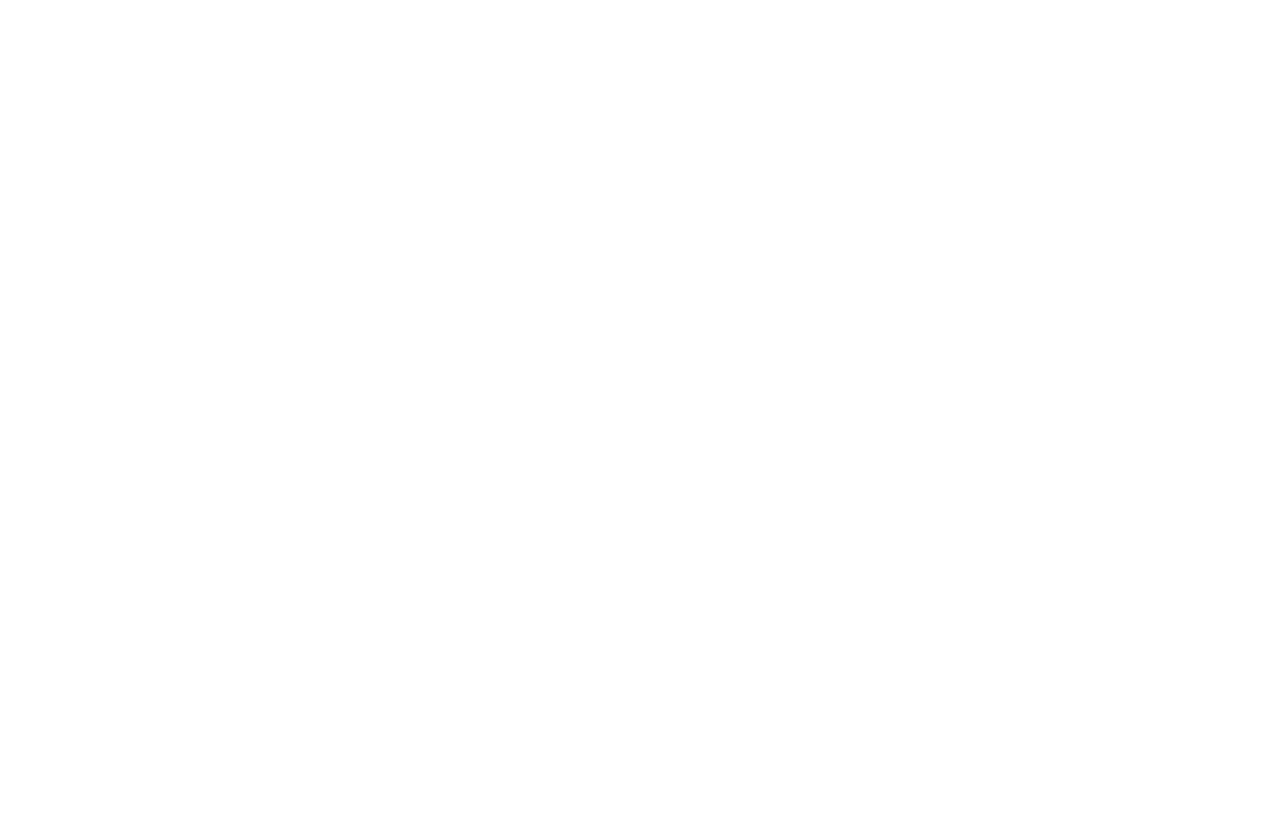
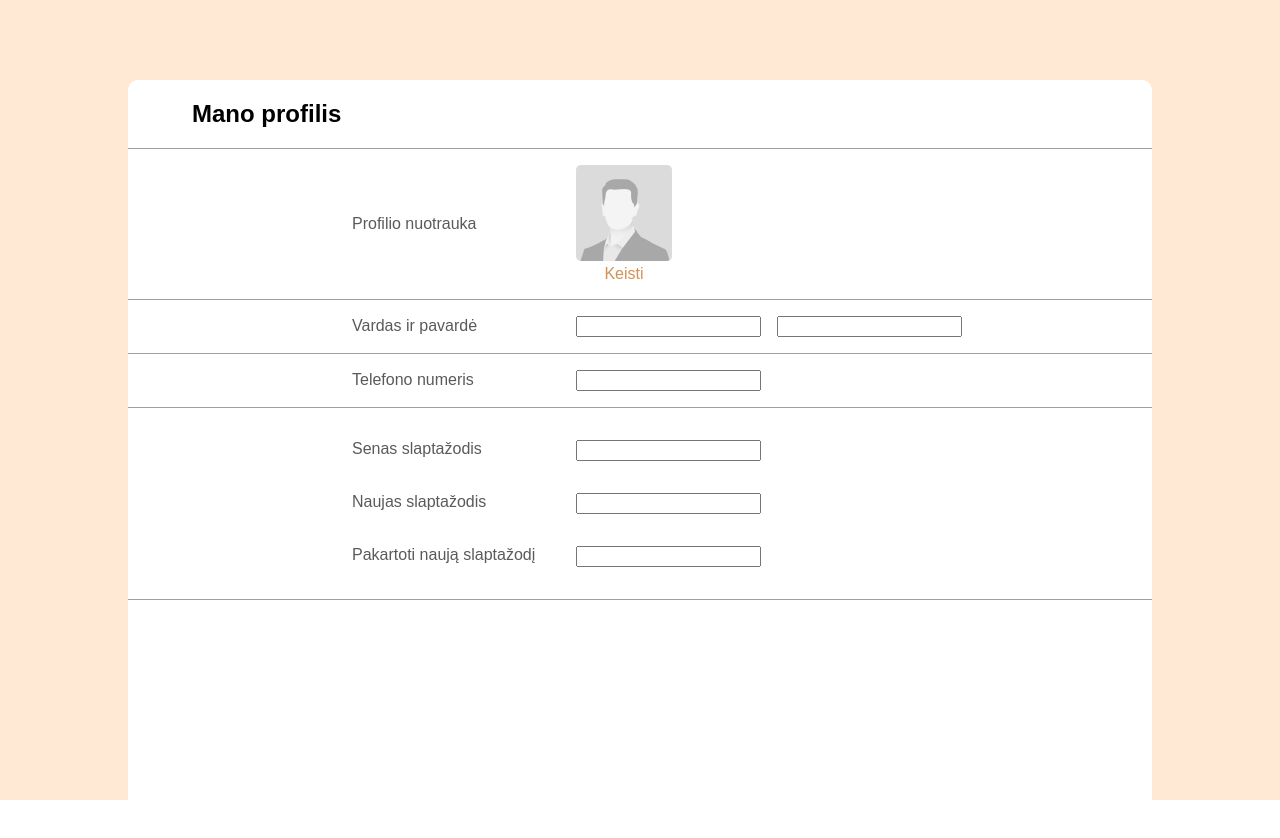
Before and after one commit to MastersAndFans/masterfans-ui, an Angular app: page /edit in a window 1280 px wide. Before the commit this address led to /. Shown: the top 838 px of the page. Before the commit the page ends 800 px from the top, so only its background shows below. Built offline with nearby package versions, Linux system fonts and the light colour scheme.

Commit message:
edit profile

```diff
--- a/src/app/app-routing.module.ts
+++ b/src/app/app-routing.module.ts
@@ -3,11 +3,13 @@
 import {LoginComponent} from "./authentication/login/login.component";
 import {RegisterComponent} from "./authentication/register/register.component";
 import {ProfileComponent} from "./user-landing/profile/profile.component";
+import {EditProfileComponent} from "./user-landing/profile/edit-profile/edit-profile.component";
 
 const routes: Routes = [
   {path: '', component: LoginComponent},
   {path: 'register', component: RegisterComponent},
   {path: 'profile', component: ProfileComponent},
+  {path: 'edit', component: EditProfileComponent},
 ];
 
 @NgModule({
--- /dev/null
+++ b/src/app/user-landing/profile/edit-profile/edit-profile.component.html
@@ -0,0 +1,40 @@
+<div class="container">
+  <div class="edit-profile-container">
+      <h2>Mano profilis</h2>
+      <div class="horizontal-line"></div>
+    <div class="profile-picture-container">
+      <span>Profilio nuotrauka</span>
+      <div class="img-container">
+        <img src="assets/pp.jpg">
+        <p>Keisti</p>
+      </div>
+    </div>
+    <div class="horizontal-line"></div>
+    <div class="names-container">
+      <span>Vardas ir pavardė</span>
+      <input class="name" type="text">
+      <input type="text">
+    </div>
+    <div class="horizontal-line"></div>
+    <div class="phone-container">
+      <span>Telefono numeris</span>
+      <input type="text">
+    </div>
+    <div class="horizontal-line"></div>
+    <div class="password-container">
+      <div class="password">
+        <span>Senas slaptažodis</span>
+        <input type="password">
+      </div>
+      <div class="password">
+        <span>Naujas slaptažodis</span>
+        <input type="password">
+      </div>
+      <div class="password">
+        <span>Pakartoti naują slaptažodį</span>
+        <input type="password">
+      </div>
+    </div>
+    <div class="horizontal-line"></div>
+  </div>
+</div>
--- /dev/null
+++ b/src/app/user-landing/profile/edit-profile/edit-profile.component.scss
@@ -0,0 +1,66 @@
+.container{
+  background-color: #FFE9D5;
+  height: 100%;
+  display: flex;
+  font-family: sans-serif;
+}
+
+.edit-profile-container{
+  background-color: #ffffff;
+  width: 80%;
+  height: 50rem;
+  margin-top: 5rem;
+  border-radius: 10px;
+  margin-inline: auto;
+  display: flex;
+  flex-direction: column;
+}
+
+h2{
+  margin-left: 4rem;
+}
+
+.horizontal-line{
+  border-bottom: 0.5px solid #A0A0A0;;
+  width: 100%;
+}
+
+.profile-picture-container, .names-container, .phone-container, .password-container{
+  display: flex;
+  align-items: center;
+  margin-block: 1rem;
+}
+
+img{
+  width: 6rem;
+  height: 6rem;
+  border-radius: 5px;
+}
+
+span{
+  margin-left: 14rem;
+  width: 14rem;
+  color: #5A5A5A;
+}
+
+p{
+  color: #D39252;
+  text-align: center;
+  margin: 0;
+  cursor: pointer;
+}
+
+.name{
+  margin-right: 1rem;
+}
+
+.password-container{
+  display: flex;
+  flex-direction: column;
+  justify-content: center;
+  align-items: normal;
+}
+.password{
+  display: flex;
+  margin: 1rem 0;
+}
--- a/src/app/user-landing/profile/user-info/user-info.component.html
+++ b/src/app/user-landing/profile/user-info/user-info.component.html
@@ -35,6 +35,6 @@
     <span class="day">Šeštadienis - x</span>
     <span class="day">Sekmadienis - x</span>
   </div>
-  <button class="edit-profile">✎</button>
+  <button class="edit-profile" (click)="redirecToEditProfile()">✎</button>
 </div>
 </div>
--- a/src/app/user-landing/profile/user-info/user-info.component.ts
+++ b/src/app/user-landing/profile/user-info/user-info.component.ts
@@ -1,4 +1,5 @@
 import { Component } from '@angular/core';
+import {Router} from "@angular/router";
 
 @Component({
   selector: 'app-user-info',
@@ -6,5 +7,10 @@
   styleUrls: ['./user-info.component.scss']
 })
 export class UserInfoComponent {
+  constructor(private router: Router) {
+  }
 
+  redirecToEditProfile(): void{
+    this.router.navigate(['/edit']);
+  }
 }
--- a/src/app/user-landing/user-landing.module.ts
+++ b/src/app/user-landing/user-landing.module.ts
@@ -4,6 +4,7 @@
 import { ProfileComponent } from './profile/profile.component';
 import { UserInfoComponent } from './profile/user-info/user-info.component';
 import { PostsComponent } from './profile/posts/posts.component';
+import { EditProfileComponent } from './profile/edit-profile/edit-profile.component';
 
 
 @NgModule({
@@ -11,7 +12,8 @@
     UserLandingComponent,
     ProfileComponent,
     UserInfoComponent,
-    PostsComponent
+    PostsComponent,
+    EditProfileComponent
   ],
   imports: [
     CommonModule,
```
Also changed, not shown: src/app/user-landing/profile/edit-profile/edit-profile.component.ts (added, +10 -0 lines), 1 other file (tests, documents, lock files or other folders).
